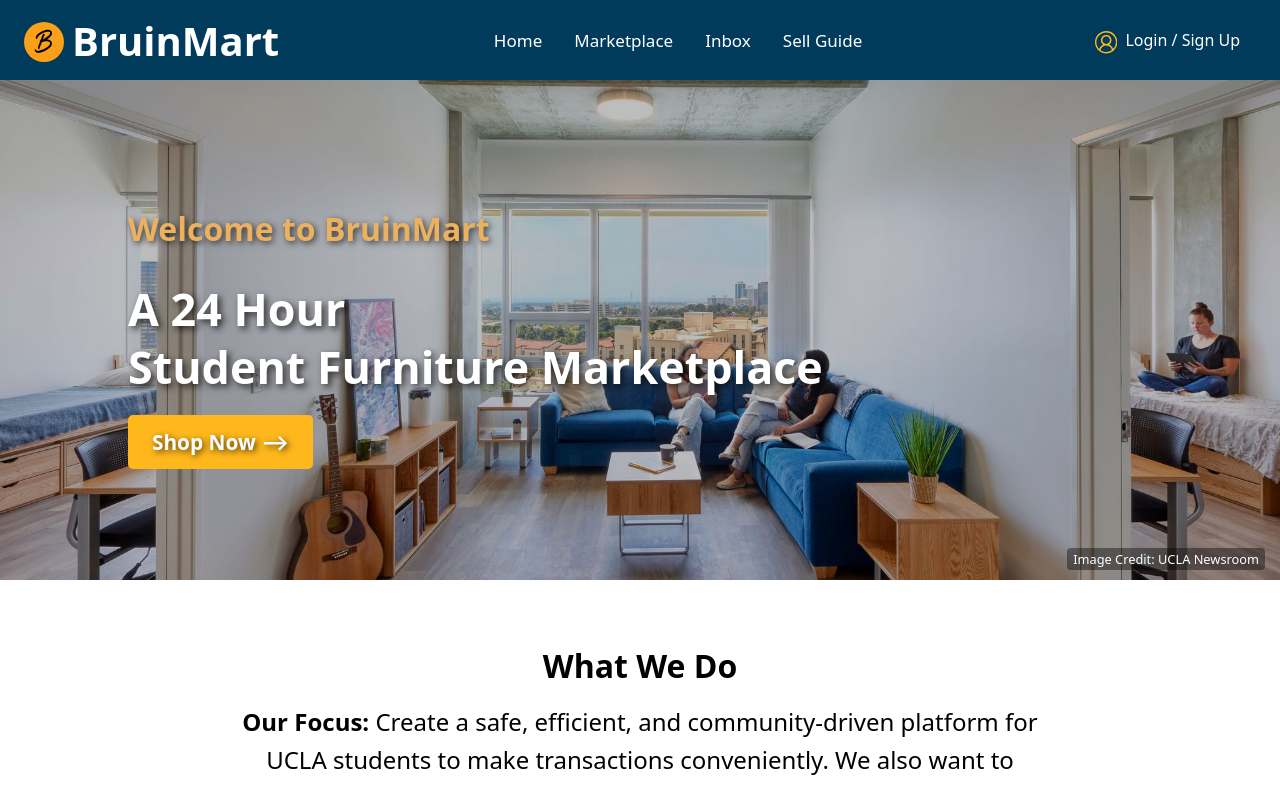
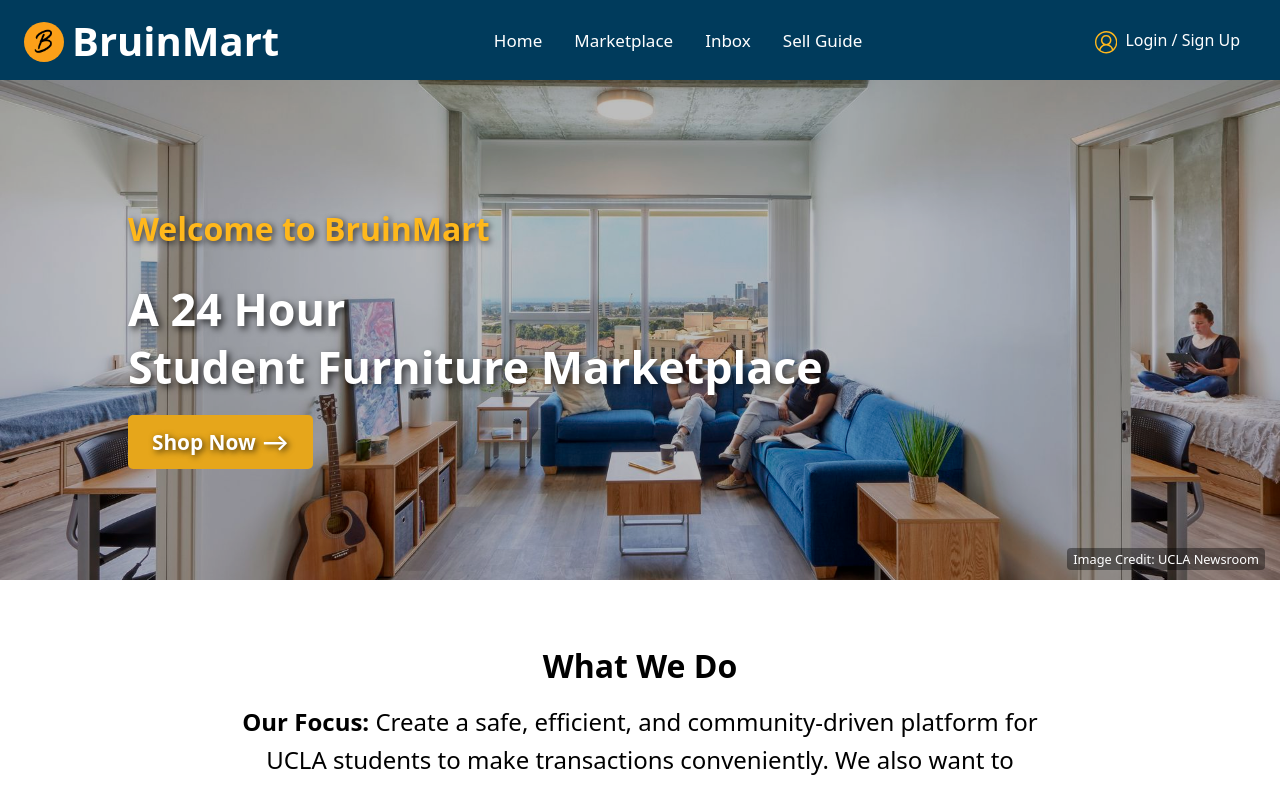
Before and after one commit to ythou00/BruinMart_Official, a React (Vite) app: page / in a window 1280 px wide. Shown: the top 788 px of the page. Built offline with nearby package versions, Linux system fonts and the light colour scheme; a web font is replaced by a local one.

Commit message:
changed the overall color into ucla related

```diff
--- a/src/component/heroSection.css
+++ b/src/component/heroSection.css
@@ -15,7 +15,7 @@
 .shop-button {
     display: inline-block;            /* Ensures padding & background apply correctly */
     padding: 0.8rem 1.5rem;
-    background-color: #FFB81C;
+    background-color: #e6a61b;
     color: white;
     font-size: 1.3rem;                /* Increase font size */
     font-weight: bold;
@@ -46,7 +46,7 @@
 }
 
 .hero-text h2 {
-    color: #ecb160;
+    color: #FFB81C;
     font-size: 2rem;
     margin-bottom: 0.5rem;
   }
```
